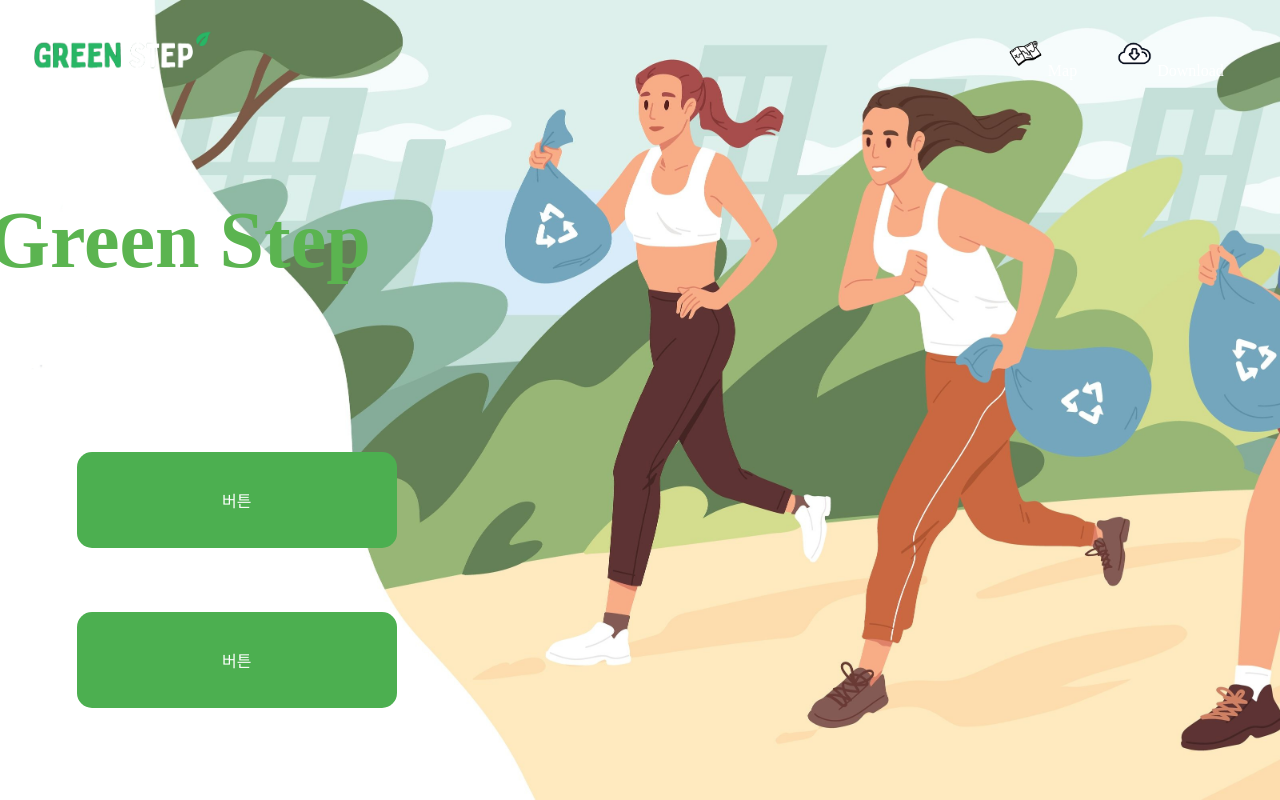
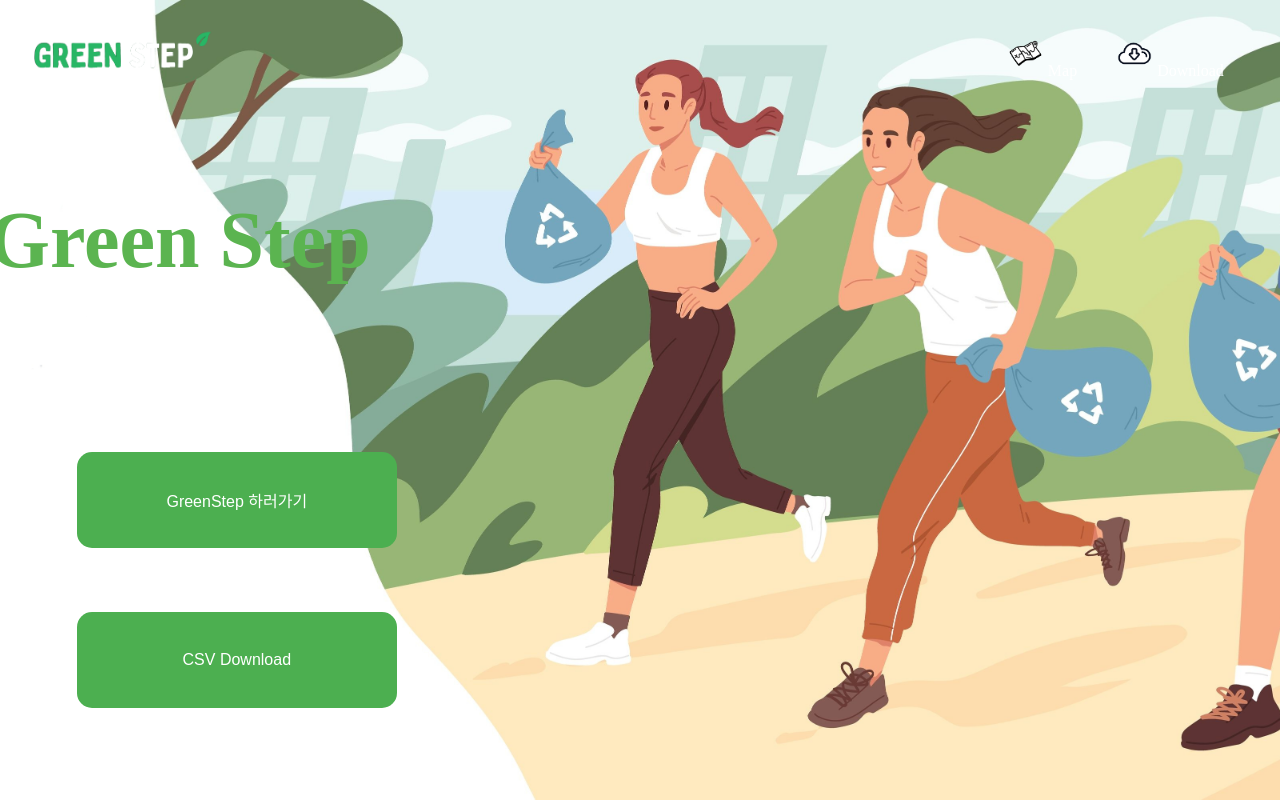
Before and after one commit to chosim-dvlpr/GreenStep, a React (Create React App) app in the folder greenstep/: page /downloadpage in a window 1280 px wide. Built offline with nearby package versions, Linux system fonts and the light colour scheme; no server answers; a web font is replaced by a local one.

Commit message:
style : icon 변경

```diff
--- a/greenstep/public/index.html
+++ b/greenstep/public/index.html
@@ -2,7 +2,7 @@
 <html lang="en">
   <head>
     <meta charset="utf-8" />
-    <link rel="icon" href="%PUBLIC_URL%/favicon.ico" />
+    <link rel="icon" href="%PUBLIC_URL%/favicon3.ico.png" />
     <meta name="viewport" content="width=device-width, initial-scale=1" />
     <meta name="theme-color" content="#000000" />
     <meta
--- a/greenstep/src/Page/DownLoadPage.js
+++ b/greenstep/src/Page/DownLoadPage.js
@@ -5,8 +5,8 @@ export default function DownLoadPage() {
   return (
     <div className='download-page'>
       <div className="title-text">Green Step</div>
-      <button className="rounded-button1">버튼</button>
-      <button className="rounded-button2">버튼</button>
+      <button className="rounded-button1">GreenStep 하러가기</button>
+      <button className="rounded-button2">CSV Download</button>
     </div>
   );
 }
```
Also changed, not shown: greenstep/public/favicon3.ico.png (added).
